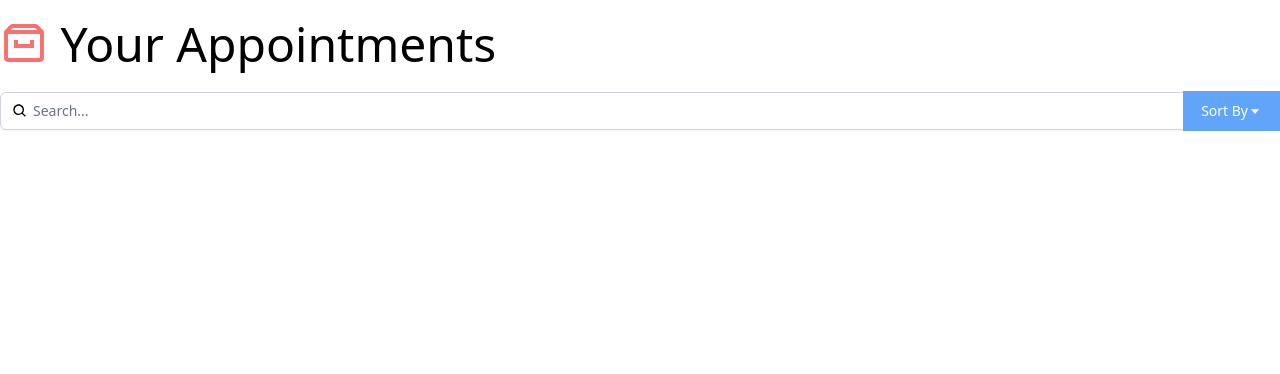
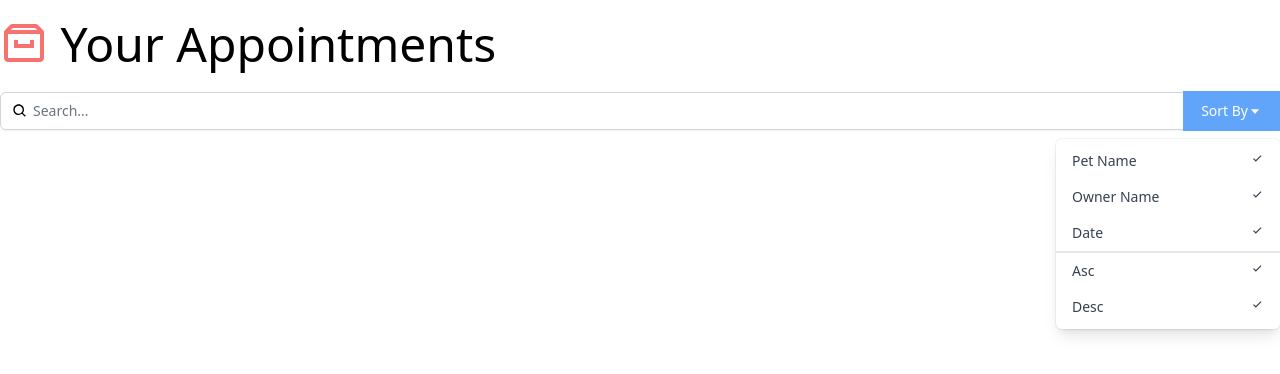
Before and after one commit to o-brayarn/react-user-interface, a React (Vite) app: page / in a window 1280 px wide. Shown: the top 374 px of the page. Built offline with nearby package versions, Linux system fonts and the light colour scheme.

Commit message:
create sub-component

```diff
--- a/src/components/Search.jsx
+++ b/src/components/Search.jsx
@@ -1,5 +1,48 @@
-import { BiCaretDown, BiSearch } from "react-icons/bi";
+import { BiCaretDown, BiCheck, BiSearch } from "react-icons/bi";
 
+const Dropdown = () => {
+  return (
+    <div className="origin-top-right absolute right-0 mt-2 w-56 rounded-md shadow-lg bg-white ring-1 ring-black ring-opacity-5">
+      <div
+        className="py-1"
+        role="menu"
+        aria-orientation="vertical"
+        aria-labelledby="options-menu"
+      >
+        <div
+          className="px-4 py-2 text-sm text-gray-700 hover:bg-gray-100 hover:text-gray-900 flex justify-between cursor-pointer"
+          role="menuitem"
+        >
+          Pet Name <BiCheck />
+        </div>
+        <div
+          className="px-4 py-2 text-sm text-gray-700 hover:bg-gray-100 hover:text-gray-900 flex justify-between cursor-pointer"
+          role="menuitem"
+        >
+          Owner Name <BiCheck />
+        </div>
+        <div
+          className="px-4 py-2 text-sm text-gray-700 hover:bg-gray-100 hover:text-gray-900 flex justify-between cursor-pointer"
+          role="menuitem"
+        >
+          Date <BiCheck />
+        </div>
+        <div
+          className="px-4 py-2 text-sm text-gray-700 hover:bg-gray-100 hover:text-gray-900 flex justify-between cursor-pointer border-gray-1 border-t-2"
+          role="menuitem"
+        >
+          Asc <BiCheck />
+        </div>
+        <div
+          className="px-4 py-2 text-sm text-gray-700 hover:bg-gray-100 hover:text-gray-900 flex justify-between cursor-pointer"
+          role="menuitem"
+        >
+          Desc <BiCheck />
+        </div>
+      </div>
+    </div>
+  );
+};
 const Search = () => {
   return (
     <div className="py-5">
@@ -29,6 +72,7 @@
             >
               Sort By <BiCaretDown />
             </button>
+            <Dropdown />
           </div>
         </div>
       </div>
```
